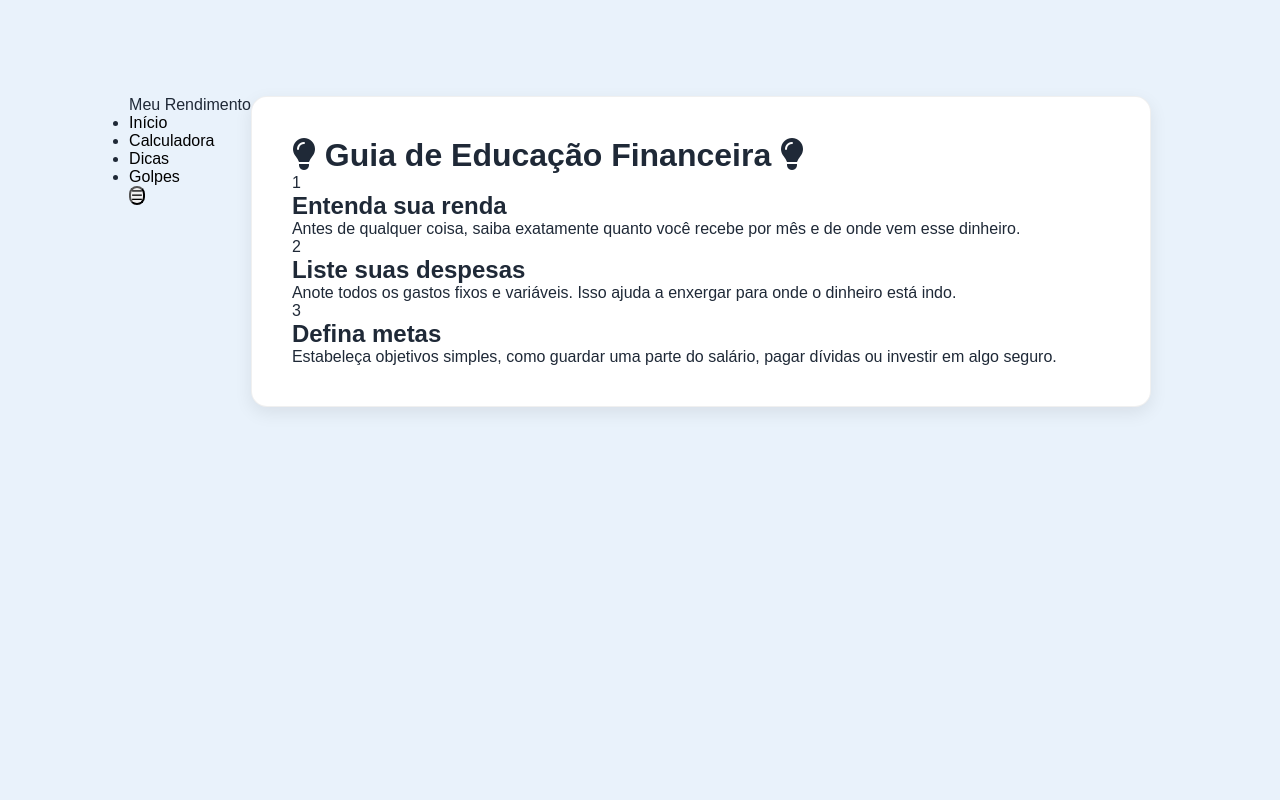
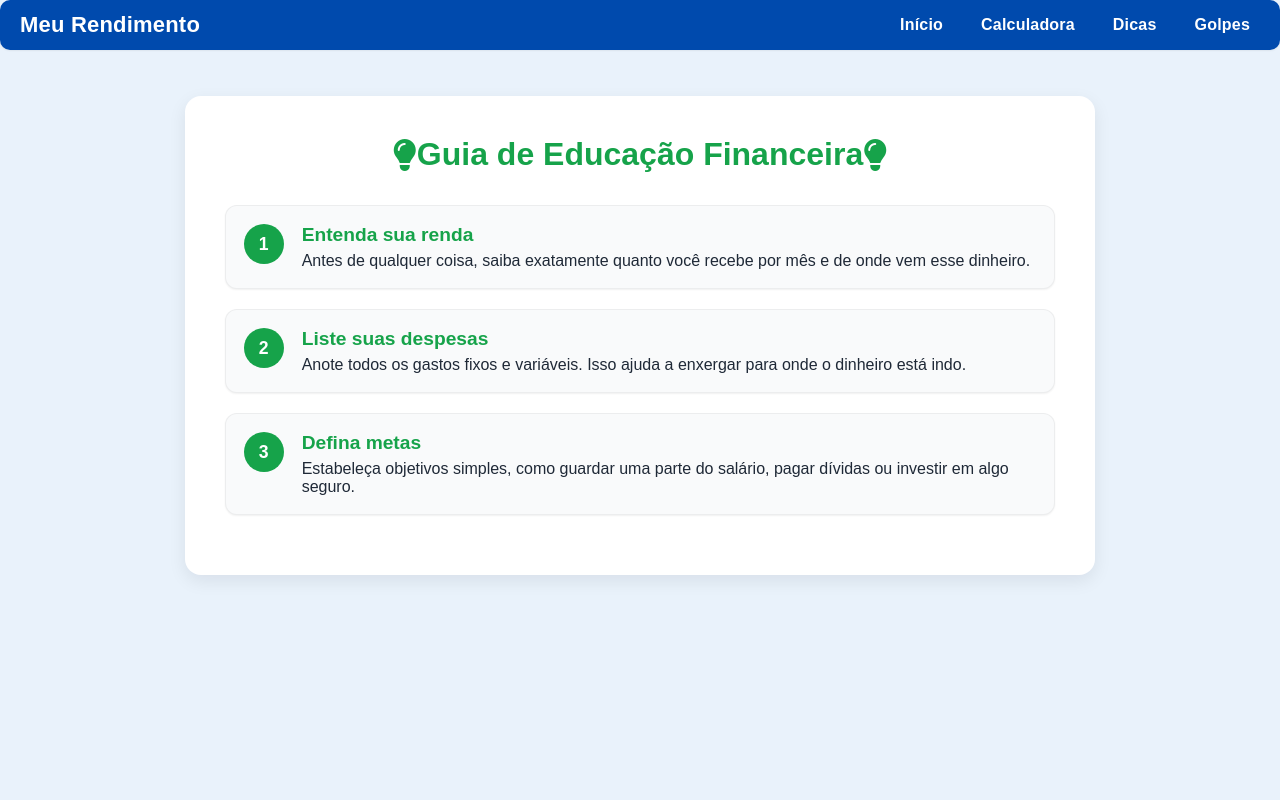
Before and after one commit to maiih/Meu-Rendimento, a PHP site: page /pages/dicas.html in a window 1280 px wide. Run offline with PHP 8.4, Linux system fonts and the light colour scheme; some libraries are stand-ins or nearby versions.

Commit message:
last updates

```diff
--- a/assets/css/styles.css
+++ b/assets/css/styles.css
@@ -40,18 +44,109 @@ input:focus {
 body {
   background-color: var(--cor-fundo-claro);
   font-family: 'Nunito', sans-serif;
+  color: var(--text);
 }
 
-/* ===========================================
-   BLOCO DE LOGIN / BASE VISUAL DO SISTEMA
-   =========================================== */
+a {
+  color: black;
+  text-decoration: none;
+  cursor: pointer;
+}
 
+::placeholder {
+  color: var(--cor-placeholder);
+}
+
+/* ==========================================================
+   NAVBAR
+   ========================================================== */
+.navbar {
+  position: fixed;
+  top: 0;
+  left: 0;
+  width: 100%;
+  background: #004aad;
+  color: #fff;
+  display: flex;
+  justify-content: space-between;
+  align-items: center;
+  padding: 12px 20px;
+  z-index: 1000;
+  box-shadow: var(--shadow-sm);
+}
+
+.logo {
+  color: #fff;
+  font-size: 22px;
+  font-weight: 700;
+  letter-spacing: .2px;
+}
+
+.nav-links {
+  list-style: none;
+  display: flex;
+  gap: 18px;
+  margin: 0;
+  padding: 0;
+}
+
+.nav-links a {
+  color: #fff;
+  text-decoration: none;
+  font-weight: 600;
+  letter-spacing: .2px;
+  padding: 8px 10px;
+  border-radius: 10px;
+}
+
+.nav-links a:hover,
+.nav-links a:focus-visible {
+  background: rgba(255, 255, 255, .12);
+  outline: none;
+}
+
+.menu-toggle {
+  display: none;
+  font-size: 26px;
+  color: #fff;
+  cursor: pointer;
+}
+
+@media(max-width:768px) {
+  .nav-links {
+    position: absolute;
+    top: 60px;
+    right: 12px;
+    background: #004aad;
+    flex-direction: column;
+    width: min(88vw, 320px);
+    display: none;
+    padding: 14px;
+    border-radius: 12px;
+    box-shadow: var(--shadow-md);
+  }
+
+  .nav-links.active {
+    display: flex;
+  }
+
+  .menu-toggle {
+    display: block;
+  }
+}
+
+/* ==========================================================
+   LOGIN E CADASTRO
+   ========================================================== */
 .divlogin {
   flex-direction: column;
   width: 500px;
   padding: 20px;
   box-shadow: 0px 4px 10px rgba(0, 0, 0, 0.1);
   transition: box-shadow 0.3s ease-in-out, transform 0.3s ease-in-out;
+  background: var(--paper);
+  border-radius: 14px;
+  margin-top: 100px;
 }
 
 .divlogin:hover {
@@ -66,74 +161,18 @@ body {
   margin-top: 20px;
 }
 
-#remember-label {
-    color: var(--cor-texto-claro);
-}
-
-#remember {
-    width: 20px;
-    height: 20px;
-}
-
 .formheader h1 {
   color: var(--cor-verde-principal);
-    font-family: 'Nunito', sans-serif;
   font-weight: 700;
-    font-size: 2.5rem;
-    opacity: 0;
-    animation: fadeIn 1s forwards;
-    animation-delay: 0.3s;
+  font-size: 2.2rem;
+  text-align: center;
+  margin-bottom: 10px;
 }
 
 .formheader p {
-    cursor: default;
-    font-family: 'Nunito', sans-serif;
-    font-size: 1.2rem;
+  text-align: center;
   color: var(--cor-texto-claro);
   font-weight: 500;
-    opacity: 0;
-    animation: fadeIn 1s forwards;
-    animation-delay: 0.7s;
-}
-
-@keyframes fadeIn {
-    to {
-        opacity: 1;
-    }
-}
-
-.input-field {
-    background-color: var(--cor-fundo-input);
-    border: 2px solid var(--cor-borda-input);
-    padding: 5px 10px;
-    width: 100%;
-}
-
-input:focus {
-    border: 3px solid var(--cor-verde-principal);
-}
-
-::placeholder {
-    color: var(--cor-placeholder);
-}
-
-.btn-primary {
-    background-color: var(--cor-verde-botao);
-    color: var(--cor-fundo-input);
-    padding: 5px;
-    border: none;
-    border-radius: 10px;
-}
-
-a {
-    color: black;
-    text-decoration: none;
-    cursor: pointer;
-}
-
-#login-form .fieldset-wrapper {
-    border-top-right-radius: 10px !important;
-    border-bottom-right-radius: 10px !important;
 }
 
 .input-form-group {
@@ -171,153 +211,194 @@ a {
   border: 2px solid var(--cor-verde-principal);
 }
 
-/* ===========================================
-   // calculadora
-   =========================================== */
-
-.divlogin.calculadora {
-    background: var(--cor-fundo-input);
-    border: 2px solid var(--cor-borda-input);
-    border-radius: 15px;
-    padding: 30px 25px;
-    width: 500px;
-    max-width: 95%;
-    box-shadow: 0 6px 20px rgba(0, 0, 0, 0.15);
-    transition: all 0.3s ease;
+.btn-primary {
+  background-color: var(--cor-verde-botao);
+  color: var(--cor-fundo-input);
+  padding: 10px;
+  border: none;
+  border-radius: 10px;
+  font-weight: 600;
+  transition: background 0.2s ease;
 }
 
-.divlogin.calculadora:hover {
-    transform: translateY(-4px);
-    box-shadow: 0 10px 25px rgba(0, 0, 0, 0.2);
+.btn-primary:hover {
+  background-color: #4CAF50;
 }
 
-.formheader h1 {
-    font-size: 2rem;
-    text-align: center;
-    color: var(--cor-verde-principal);
-    margin-bottom: 10px;
+/* ==========================================================
+   CALCULADORA
+   ========================================================== */
+.calculadora-container {
+  max-width: 700px;
+  margin: 120px auto;
+  background: var(--paper);
+  padding: 40px;
+  border-radius: 16px;
+  box-shadow: var(--shadow-md);
 }
 
-.formheader p {
+.calculadora-container h1 {
+  color: var(--accent-strong);
   text-align: center;
-    color: var(--cor-texto-claro);
-    font-weight: 500;
+  margin-bottom: 10px;
+  font-size: 2rem;
 }
 
-#calc-form {
-    margin-top: 15px;
-    display: flex;
-    flex-direction: column;
-    gap: 18px;
+.calculadora-container p {
+  color: var(--muted);
+  text-align: center;
+  margin-bottom: 25px;
 }
 
-#calc-form .btn-primary {
-    background: var(--cor-verde-botao);
-    border: none;
-    color: white;
-    padding: 12px;
-    font-size: 1.1rem;
-    border-radius: 10px;
+.calculadora-container label {
   font-weight: 600;
-    transition: background 0.3s ease, transform 0.2s ease;
+  color: var(--text);
 }
 
-#calc-form .btn-primary:hover {
-    background: var(--cor-verde-principal);
-    transform: scale(1.02);
+.calculadora-container input {
+  width: 100%;
+  padding: 10px;
+  border-radius: 10px;
+  border: 2px solid var(--cor-borda-input);
+  margin-bottom: 15px;
 }
 
-#calc-form .btn-primary i {
-    margin-right: 6px;
+.calculadora-container button {
+  width: 100%;
+  padding: 10px;
+  border-radius: 10px;
+  border: none;
+  background-color: var(--cor-verde-botao);
+  color: white;
+  font-weight: bold;
+  cursor: pointer;
 }
 
-#result {
-    margin-top: 25px;
-    background: linear-gradient(135deg, #e9f9eb, #d3f2d5);
-    border: 2px solid var(--cor-borda-input);
-    padding: 20px;
-    border-radius: 12px;
-    text-align: center;
-    box-shadow: inset 0 0 10px rgba(0, 0, 0, 0.05);
-    animation: aparecer 0.5s ease forwards;
+.calculadora-container button:hover {
+  background-color: var(--cor-verde-principal);
 }
 
-#result h5 {
-    color: var(--cor-verde-principal);
-    font-weight: 700;
-    margin-bottom: 10px;
-}
-
-#result p {
-    color: var(--cor-texto-neutro);
-    font-size: 1rem;
-}
-
-#fv-result {
-    color: var(--cor-verde-principal);
-    font-weight: bold;
-}
-
-#real-result {
-    color: var(--cor-texto-claro);
-    font-size: 0.95rem;
-}
-
-@keyframes aparecer {
-    from {
-        opacity: 0;
-        transform: translateY(15px);
-    }
-    to {
-        opacity: 1;
-        transform: translateY(0);
-    }
-}
-
-/* ===========================================
-   BLOCO GOLPES + DICAS (mantido da master)
-   =========================================== */
-
-/* Page Golpes CSS - Base acessível para idosos e responsiva */
+/* ==========================================================
+   PÁGINA GOLPES
+   ========================================================== */
 .page-golpes {
   display: flex;
   justify-content: center;
   align-items: flex-start;
   min-height: 100vh;
   padding: 96px 16px 40px;
-  background: transparent;
+  background: var(--bg);
   color: var(--text);
 }
 
-/* Paper (cartões de conteúdo) */
+.frame {
+  width: 100%;
+  max-width: 1120px;
+  padding: 0 6px;
+}
+
 .paper {
   background: var(--paper);
-  padding: clamp(20px,3.5vw,36px);
+  padding: clamp(20px, 3.5vw, 36px);
   border-radius: var(--radius);
   box-shadow: var(--shadow-md);
-  border: 1px solid rgba(2,6,23,.06);
+  border: 1px solid rgba(2, 6, 23, .06);
 }
 
-/* Page Dicas – Passo a Passo */
+.news-grid {
+  display: grid;
+  grid-template-columns: repeat(auto-fit, minmax(300px, 1fr));
+  gap: 18px;
+}
+
+.news-card {
+  position: relative;
+  border-radius: 16px;
+  overflow: hidden;
+  box-shadow: var(--shadow-sm);
+  background: #000;
+}
+
+.news-link img {
+  width: 100%;
+  height: 220px;
+  object-fit: cover;
+  transition: transform .35s ease;
+}
+
+.news-card:hover img {
+  transform: scale(1.03);
+}
+
+/* ==========================================================
+   PÁGINA DICAS
+   ========================================================== */
 .page-dicas {
   display: flex;
   justify-content: center;
   align-items: flex-start;
   min-height: 100vh;
   padding: 96px 16px 40px;
-  background: var(--bg, #E9F2FB);
-  color: var(--text, #1F2937);
-}
-
-.frame-dicas {
-  width: 100%;
-  max-width: 900px;
+  background: var(--bg);
+  color: var(--text);
 }
 
 .paper-dicas {
-  background: #fff;
+  background: var(--paper);
   padding: clamp(24px, 4vw, 40px);
   border-radius: 16px;
-  box-shadow: 0 6px 18px rgba(0,0,0,.08);
-  border: 1px solid rgba(0,0,0,.06);
+  box-shadow: var(--shadow-md);
 }
+
+.paper-dicas h1 {
+  display: flex;
+  align-items: center;
+  justify-content: center;
+  color: var(--success);
+  font-size: 2rem;
+  font-weight: 800;
+  margin-bottom: 32px;
+}
+
+.step {
+  display: flex;
+  align-items: flex-start;
+  gap: 18px;
+  padding: 18px;
+  border-radius: 12px;
+  background: #F9FAFB;
+  border: 1px solid rgba(0, 0, 0, .05);
+  margin-bottom: 20px;
+  box-shadow: var(--shadow-sm);
+  transition: transform .2s ease, box-shadow .2s ease;
+}
+
+.step:hover {
+  transform: translateY(-3px);
+  box-shadow: var(--shadow-md);
+}
+
+.step-number {
+  flex: 0 0 40px;
+  height: 40px;
+  background: var(--success);
+  color: #fff;
+  border-radius: 50%;
+  font-size: 1.1rem;
+  font-weight: 700;
+  display: flex;
+  align-items: center;
+  justify-content: center;
+}
+
+.step-content h2 {
+  margin-bottom: 6px;
+  font-size: 1.2rem;
+  font-weight: 700;
+  color: var(--success);
+}
+
+main.maincalc {
+  margin-top: 100px;
+  margin-bottom: 40px;
+}
--- a/index.html
+++ b/index.html
@@ -39,7 +39,9 @@
                 </label>
                 <button class="btn-primary" type="submit">Logar</button>
                 <p class="text-center">Ainda não tem conta? <a class="fw-bold" href="pages/cadastro.html">Crie uma
-                        aqui!</a></p>
+                        aqui!</a>
+                </p>
+                <p class="text-center"><a class="fw-bold" href="../pages/calculadora.html">Calculadora</a></p>
             </form>
         </div>
     </main>
--- a/pages/dicas.html
+++ b/pages/dicas.html
@@ -16,10 +16,10 @@
   <nav class="navbar">
     <div class="logo">Meu Rendimento</div>
     <ul class="nav-links">
-      <li><a href="#">Início</a></li>
-      <li><a href="#">Calculadora</a></li>
-      <li><a href="#">Dicas</a></li>
-      <li><a href="#">Golpes</a></li>
+      <li><a href="../index.html">Início</a></li>
+      <li><a href="../pages/calculadora.html">Calculadora</a></li>
+      <li><a href="../pages/dicas.html">Dicas</a></li>
+      <li><a href="../pages/golpes.html">Golpes</a></li>
     </ul>
     <button class="menu-toggle" id="menu-toggle" aria-label="Abrir menu" aria-expanded="false">&#9776;</button>
   </nav>
```
Also changed, not shown: other parts of assets/css/styles.css (+17 -12 lines), pages/calculadora.html (+9 -7 lines), pages/golpes.html (+5 -5 lines). Lines whose indentation alone changed are shown as unchanged.
